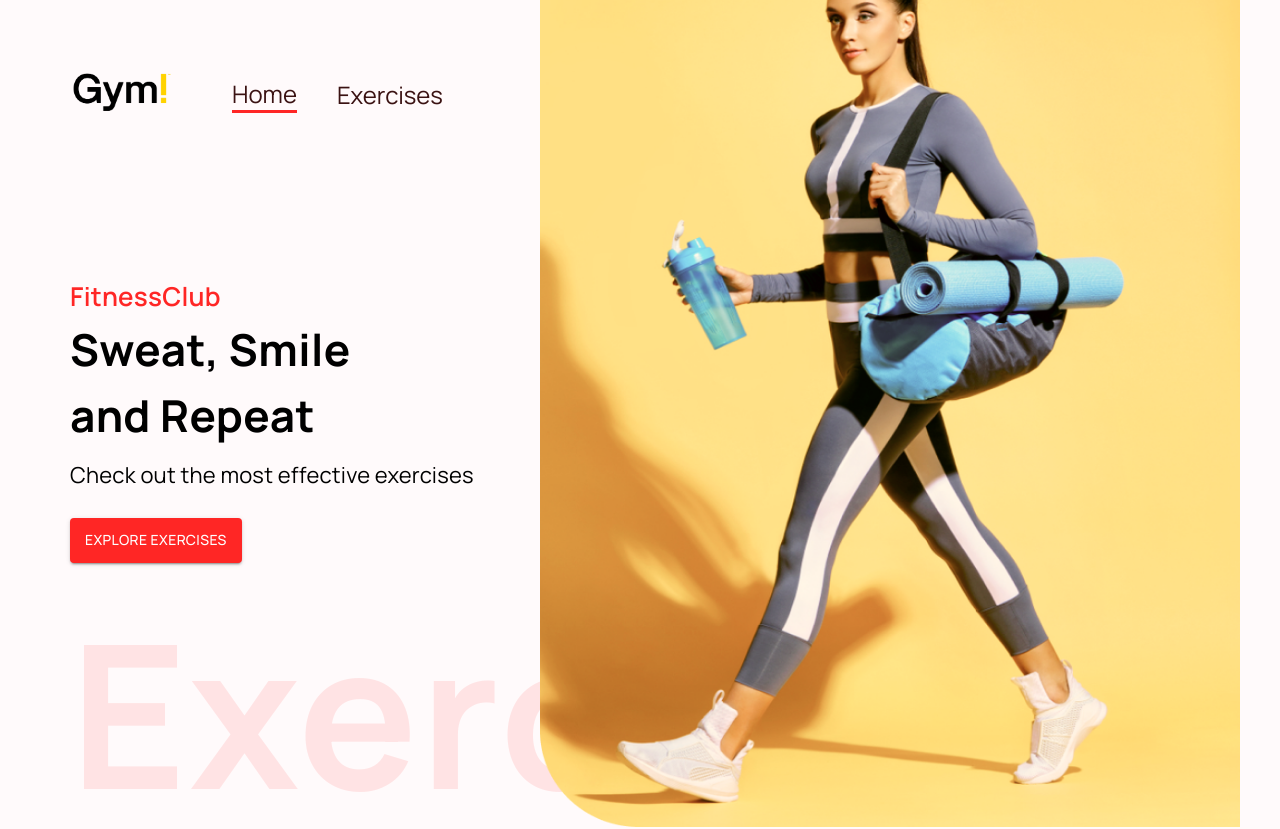
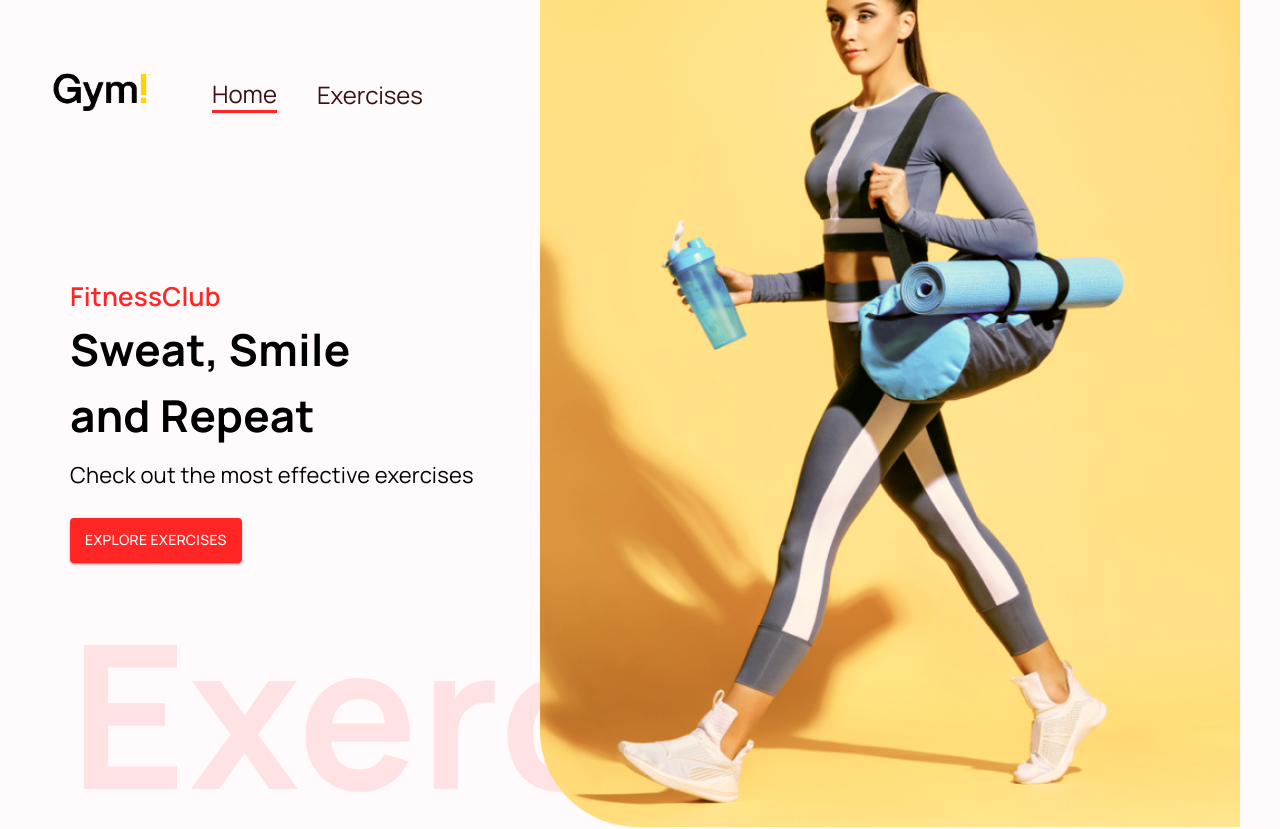
Before and after one commit to ristotoldsep/fitness-exercises-react, a React (Create React App) app: page / in a window 1280 px wide. Shown: the top 829 px of the page. Built offline with nearby package versions, Linux system fonts and the light colour scheme; no server answers.

Commit message:
Updated final  app

```diff
--- a/src/components/Navbar.js
+++ b/src/components/Navbar.js
@@ -8,16 +8,16 @@ const Navbar = () => {
   return (
     <Stack direction="row"
         justifyContent="start"
-        sx={{ gap: { sm: '12px', xs: '40px'}, mt: { sm: '32px', xs: '20px'}, justifyContent: 'start' }} px="20px"
+        sx={{ gap: { sm: '12px', xs: '0px'}, mt: { sm: '32px', xs: '20px'}, justifyContent: 'start' }} px="0px"
     >
         <Link to="/">
             <img src={Logo} alt="logo" style={{ width: '200px', height: '120px', objectFit: 'contain', margin: '0 0px'}} />
         </Link>
         <Stack direction="row"
-            gap="40px"
-            fontSize="24px"
+
             justifyContent="start"
             alignItems="center"
+            sx={{fontSize: {xs: '16px', sm: '24px'}, gap: {xs: '15px', sm: '40px'}}}
         >
             <Link to="/" style={{ textDecoration: 'none', color: '#3A1212', borderBottom: '3px solid #ff2625' }}>Home</Link>
 
```
